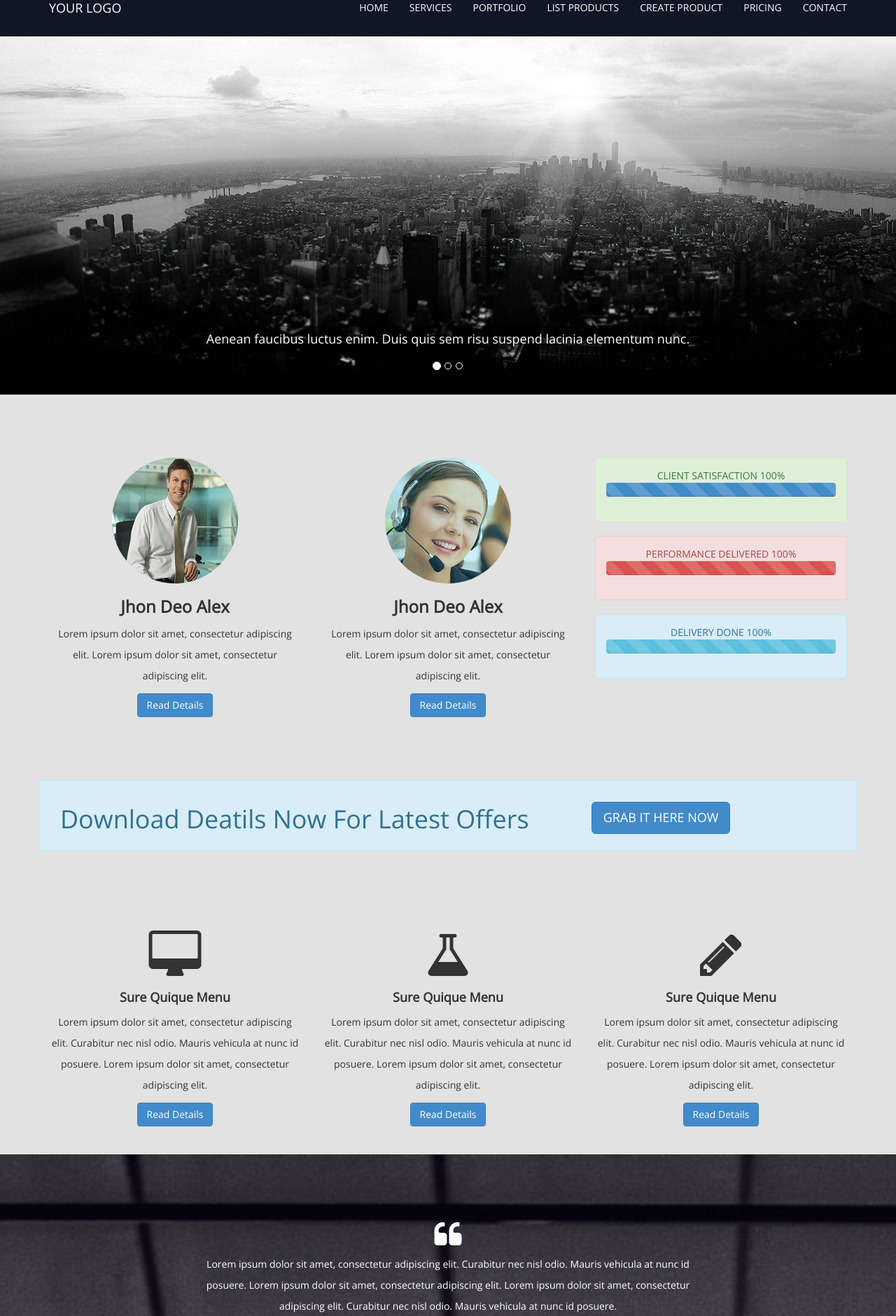
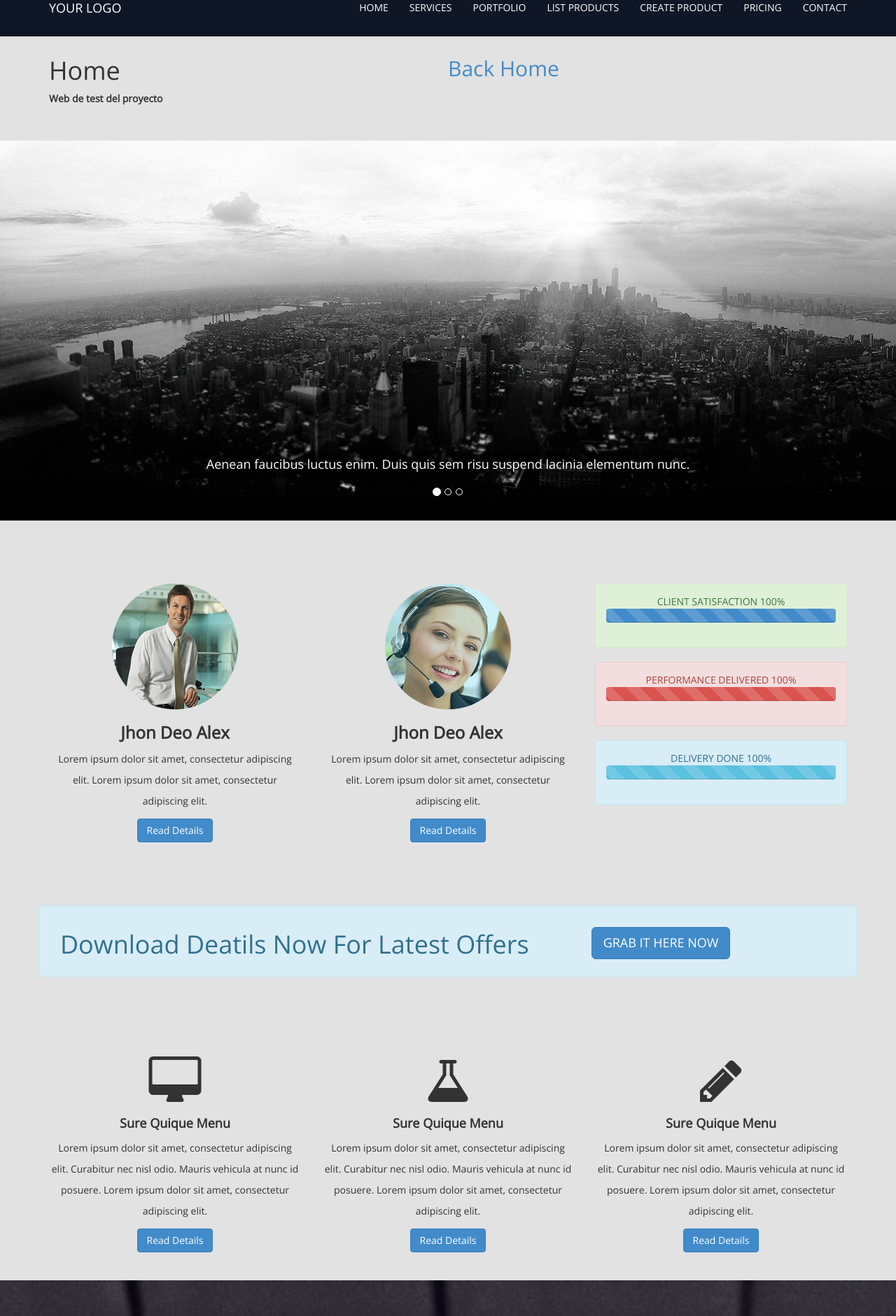
Before and after one commit to laramontava/Framework2DAW, a PHP site: page / in a window 1280 px wide. Shown: the part 29-1910 px from the top of the page at 70% size. Run offline with PHP 8.4, Linux system fonts and the light colour scheme; some libraries are stand-ins or nearby versions.

```diff
--- a/modules/products/utils/functions_products.inc.php
+++ b/modules/products/utils/functions_products.inc.php
@@ -89,7 +89,8 @@
             $valido = false;
         };
 
-
+        /*echo json_encode($error);
+        exit;*/
         return $return = array('resultado' => $valido, 'error' => $error, 'datos' => $resultado);
 
     }
--- a/modules/products/view/js/controller_products.js
+++ b/modules/products/view/js/controller_products.js
@@ -551,7 +551,7 @@ function validate_product(){
         }, "json").fail(function (xhr){
 
             console.log("fail");
-
+            console.log(xhr);
             if (xhr.responseJSON.error.id)
                 $("#e_id").focus().after("<span class='error1'>" + xhr.responseJSON.error.id + "</span>");
             if (xhr.responseJSON.error.name)
--- a/modules/products_frontend/view/js/list_products.js
+++ b/modules/products_frontend/view/js/list_products.js
@@ -103,7 +103,8 @@ function count_product(keyword) {
             reset();
         }
         if (num_products == 1) {
-            search_product(keyword);
+            //search_product(keyword);
+            search(keyword);
         }
         if (num_products > 1) {
             search(keyword);
--- a/view/inc/navbar.php
+++ b/view/inc/navbar.php
@@ -25,3 +25,26 @@
         </div>
     </div>
    <!--/.NAVBAR END-->
+   <br><br>
+   <section id="title" class="emerald">
+    <div class="container">
+        <div class="row">
+            <div class="col-sm-6">
+                <h1><?php
+                    if (!isset($_GET['module'])) {
+                        echo "Home";
+                    } else if (isset($_GET['module']) && !isset($_GET['view'])) {
+                        echo "<a href='index.php?module=" . $_GET['module'] . "'>" . $_GET['module'] . "</a>";
+                    }else{
+                        echo "<a href='index.php?module=" . $_GET['module'] . "&view=".$_GET['view']."'>" . $_GET['module'] . "</a>";
+                    }
+                    ?></h1>
+                <strong>Web de test del proyecto</strong>
+
+
+            </div>
+             <h2 class="BackHome"><a href="index.php">Back Home</a></h2>
+        </div>
+    </div>
+</section>
+<!--/#title-->
```
Also changed, not shown: modules/products/controller/controller_products.class.php (+0 -20 lines), 2 other files.
